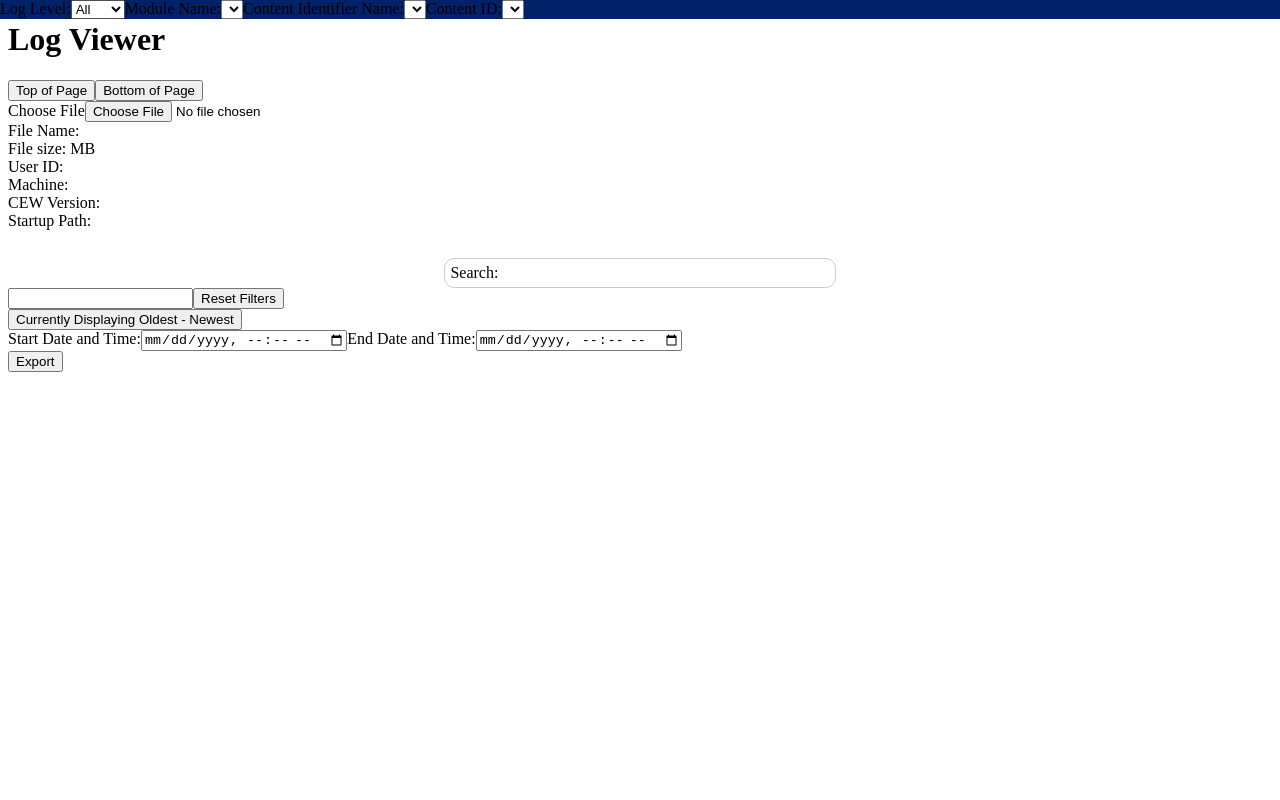
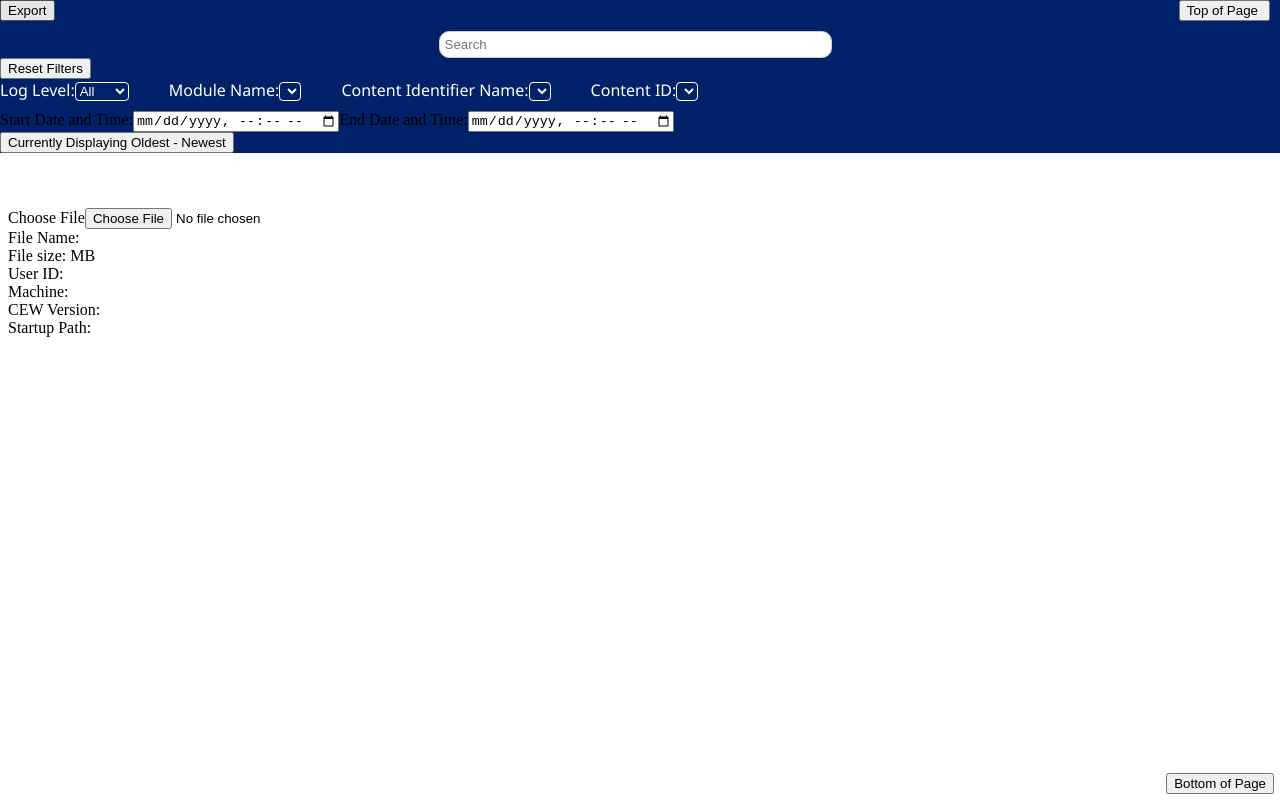
Before and after one commit to piotronm/log_viewer, a React (Create React App) app: page / in a window 1280 px wide. Built offline with nearby package versions, Linux system fonts and the light colour scheme.

Commit message:
Update App.jsx

```diff
--- a/src/App.jsx
+++ b/src/App.jsx
@@ -396,16 +396,48 @@ if (sortOrder === "oldest") {
   return (
     <Router>
     <div id='top'>
-        <div className='navigation buttons'>
-        <h1>Log Viewer</h1>
-          <button className='header-link' onClick={handleAboutClick}>
+      <div className='header-wrapper'>
+      <div className='top-row'>
+        <button className='top-of-page' onClick={handleAboutClick}>
           Top of Page
         </button>
-          <button className='header-link' onClick={handleContactClick}>
-            Bottom of Page
-          </button>
+          <button className='export' onClick={handleExport}>Export</button>
+        <input type="text" className="search-input" value={searchTerm} onChange={handleSearchInput} placeholder='Search' />
+        <button onClick={resetFilters}>Reset Filters</button>
+        </div>
+      <div className='all-dropdowns'>
+        <label className='dropdown-label' htmlFor="log-types">Log Level:</label>
+        <select className='dropdown-boxes' id="log-types" value={logType} onChange={handleLogTypeChange}>
+          <option value="">All</option>
+          <option value="- Info:">Info</option>
+          <option value="- Warn:">Warn</option>
+          <option value="- Error:">Error</option>
+        </select>
+        <label className='dropdown-label' for="module-name">Module Name:</label>
+        <select className='dropdown-boxes' id="module-name-dropdown" value={selectedModuleName} onChange={handleModuleNameChange}>
+          {/* options */}
+        </select>
+          <label className='dropdown-label' for="identifier-name">Content Identifier Name:</label>
+        <select className='dropdown-boxes' id="identifier-name-dropdown" value={selectedIdentifierName} onChange={handleIdentifierNameChange}>
+          {/* options */}
+        </select>
+          <label className='dropdown-label' htmlFor="contentid-dropdown">Content ID:</label>
+        <select className='dropdown-boxes' id="contentid-dropdown" value={selectedContentId} onChange={handleContentIdChange}>
+          {/* options */}
+        </select>
+        </div>
+        <div className='date-time'>
+          <label>Start Date and Time:</label>
+          <input type="datetime-local" onChange={handleStartDateChange} />
+          <label>End Date and Time:</label>
+          <input type="datetime-local" onChange={handleEndDateChange} />
         </div>
         <div>
+          <button onClick={toggleSortOrder}>Currently Displaying {sortOrder === "newest" ? "Oldest - Newest" : "Newest - Oldest"}</button>
+        </div>
+        </div>
+        <div className='body'>
+        <div className='upload-file'>
           <label for="file-upload" class="custom-file-upload">Choose File</label>
           <input type="file" id='file-upload' onChange={handleFileUpload} />
         </div>
@@ -423,45 +455,6 @@ if (sortOrder === "oldest") {
         </div>
         <div className='cew-version'><label>CEW Version: {cewVersion} </label></div>
         <div className='startup-path'>Startup Path: {startupPath}</div>
-        <div>
-          <br/>
-          <label htmlFor="search-input" id='search-input'className='search-input'>Search:</label>
-          <input type="text" id="search-input" value={searchTerm} onChange={handleSearchInput} />
-          <button onClick={resetFilters}>Reset Filters</button>
-        </div>
-        <div>
-          <button onClick={toggleSortOrder}>Currently Displaying {sortOrder === "newest" ? "Oldest - Newest" : "Newest - Oldest"}</button>
-        </div>
-        <div className='header-wrapper'>
-          <label htmlFor="log-types">Log Level:</label>
-          <select id="log-types" value={logType} onChange={handleLogTypeChange}>
-            <option value="">All</option>
-            <option value="- Info:">Info</option>
-            <option value="- Warn:">Warn</option>
-            <option value="- Error:">Error</option>
-          </select>
-          <label for="module-name">Module Name:</label>
-          <select id="module-name-dropdown" value={selectedModuleName} onChange={handleModuleNameChange}>
-            {/* options */}
-            </select>
-            <label for="identifier-name">Content Identifier Name:</label>
-          <select id="identifier-name-dropdown" value={selectedIdentifierName} onChange={handleIdentifierNameChange}>
-            {/* options */}
-            </select>
-            <label htmlFor="contentid-dropdown">Content ID:</label>
-          <select id="contentid-dropdown" value={selectedContentId} onChange={handleContentIdChange}>
-          {/* options */}
-          </select>
-        </div>
-        <div>
-          <label>Start Date and Time:</label>
-            <input type="datetime-local" onChange={handleStartDateChange} />
-          <label>End Date and Time:</label>
-            <input type="datetime-local" onChange={handleEndDateChange} />
-        </div>
-        <div>
-          <button onClick={handleExport}>Export</button>
-        </div>
           <ul className='display-items'>
             {filteredData.map((item, index) => {
             const parts = item.split(',');
@@ -484,7 +477,13 @@ if (sortOrder === "oldest") {
           );
           })}
           </ul>
+        </div>
       <div id='bottom'>
+        <div className='footer'>
+          <button className='bottom-of-page' onClick={handleContactClick}>
+            Bottom of Page
+          </button>
+        </div>
       </div>
   </div>
     </Router>
```
Lines whose indentation alone changed are shown as unchanged.
